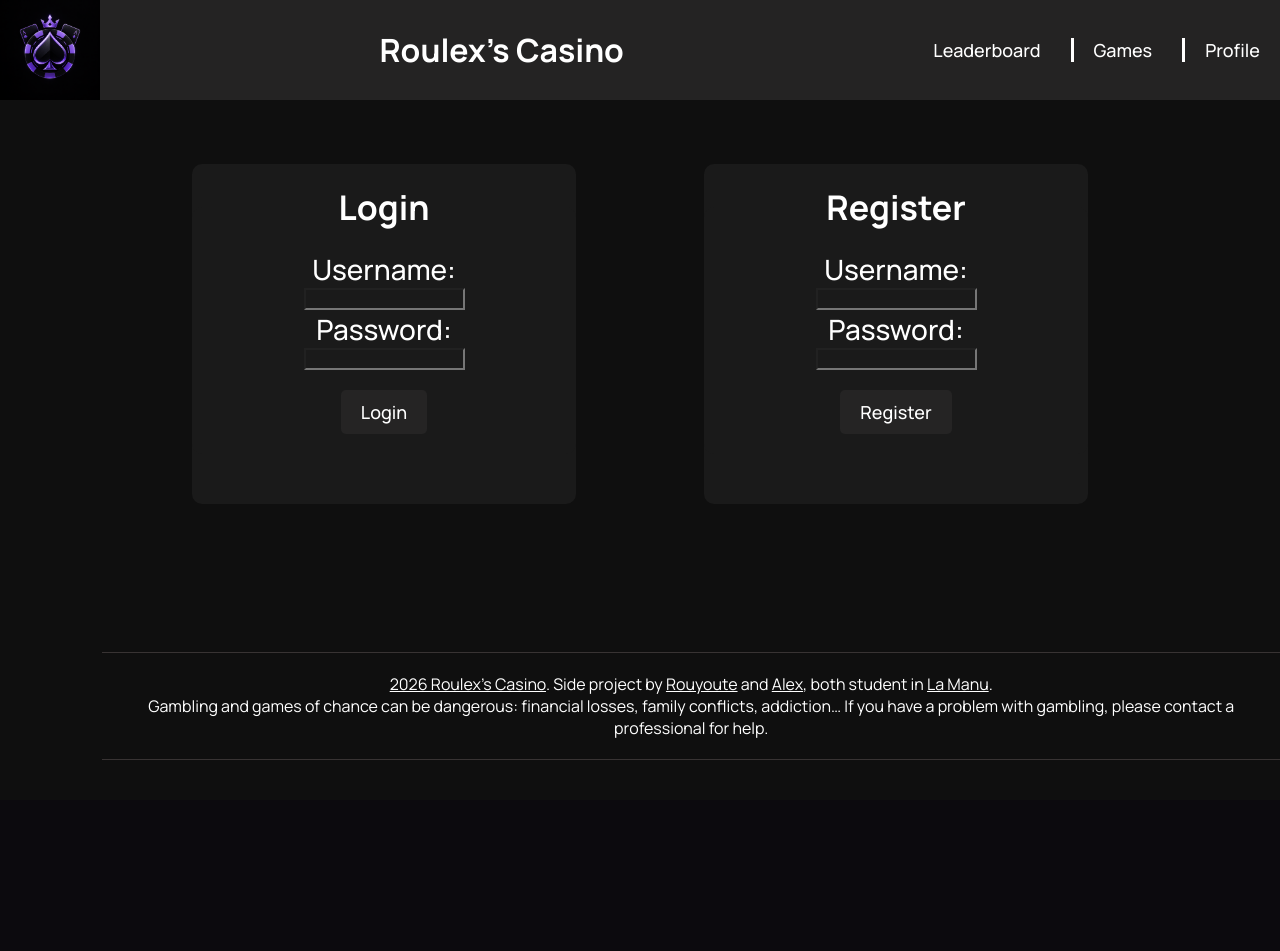
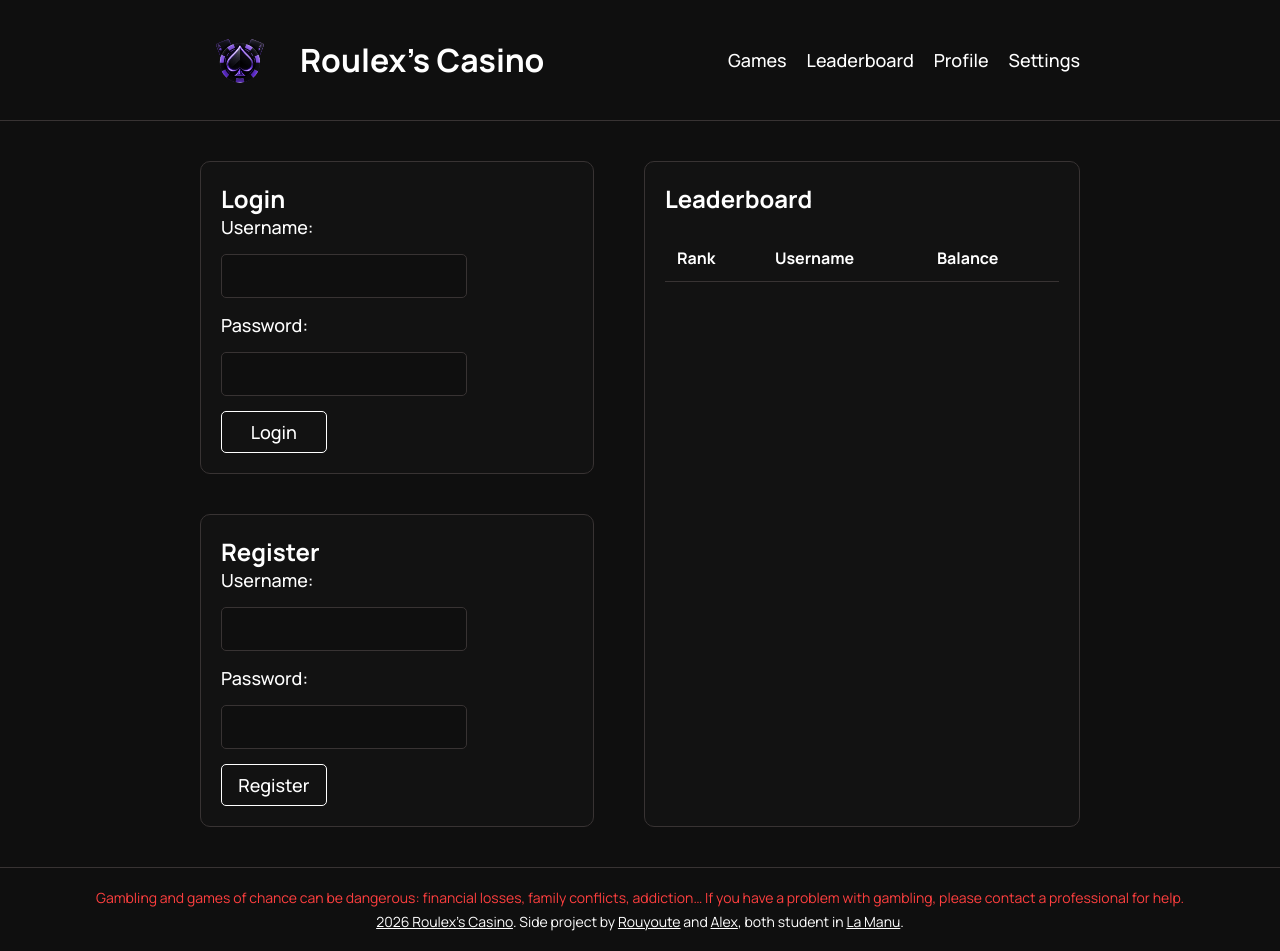
Before and after one commit to Alex-Magnier/Casino, a Python web app: template templates/index.html in a window 1280 px wide. Before the commit the page ends 760 px from the top, so only its background shows below. Run offline with Jinja, Linux system fonts and the light colour scheme; the template is opened without the code that fills it, so the values that code supplies are empty.

Commit message:
Refactor HTML structure and update CSS styles for improved layout and design

```diff
--- a/static/css/style.css
+++ b/static/css/style.css
@@ -1,144 +1,205 @@
-@import url('https://fonts.googleapis.com/css2?family=Arimo:ital,wght@0,400..700;1,400..700&family=Manrope:wght@200..800&family=Ubuntu:ital,wght@0,300;0,400;0,500;0,700;1,300;1,400;1,500;1,700&display=swap');
 
-*{
+@import url('https://fonts.googleapis.com/css2?family=Manrope:wght@400;500;600;700&display=swap');
+
+:root {
+    --background-color: #0f0f0f;
+    --text-color: #ffffff;
+    --second-background-color: #121212;
+    --border-color: #383333;
+}
+
+* {
     margin: 0;
     padding: 0;
+    box-sizing: border-box;
     font-family: "Manrope", sans-serif;
-    background-color: #0f0f0f;
-    color: #fff;
-    text-align: center;
+    color: var(--text-color);
 }
 
-header{
-    width: 100%;
-    height: 100px;
+body {
     display: flex;
+    flex-direction: column;
+    min-height: 100vh;
+    background-color: var(--background-color);
+}
+
+header {
+    padding: 20px 200px;
+    min-height: 120px;
+    display: flex;
+    align-items: center;
     justify-content: space-between;
-    background-color: #242323;
+    background-color: var(--background-color);
+    border-bottom: 1px solid var(--border-color);
+}
+
+header div {
+    display: flex;
     align-items: center;
-    *{
-        background-color: #242323;
+    gap: 20px;
 }
-    figure{
-        width: 100px;
-        height: 100px;
-        img{
-            width: 100%;
-            height: 100%;
-            object-fit: cover;
+
+header div figure img {
+    width: 80px;
+    height: auto;
+    display: block;
 }
-    }
-    h1{
-        font-size: 32;
+
+header h1 {
+    font-size: 32px;
     font-weight: 700;
 }
-    ul{
+
+header nav ul {
     display: flex;
     list-style: none;
-        li{
-            margin: 0 10px;
-            padding: 0 10px;
-            padding-left: 20px;
-            a{
+    gap: 20px;
+}
+
+header nav ul li a {
     text-decoration: none;
-                color: #fff;
+    color: var(--text-color);
     font-size: 18px;
     font-weight: 500;
-                transition: all 0.3s ease-in-out;
-                &:hover{
-                    color: #383333;
+    cursor: pointer;
 }
-            }
-        }
-        li:not(:first-child){
-            border-left-style: solid;
-        }
-    }
+
+header nav ul li a:hover {
+    opacity: 0.7;
 }
 
 main {
+    flex: 1;
+    display: flex;
+    align-items: center;
+    padding: 40px 200px;
+}
+
+#first-section {
+    display: flex;
+    align-items: stretch; /*permet au leaderboard de s'étirer verticalement jusqu'à la hauteur de la colonne contenant Login et Register.*/
     width: 100%;
-    height: calc(50vh - 100px);
+    gap: 50px;
+}
+
+#forms {
     display: flex;
-    background-color: #0f0f0f;
-    h2{
-        font-size: 48px;
+    flex-direction: column;
+    gap: 40px;
+    flex: 1;
+    min-width: 0;
+}
+
+#forms section {
+    width: 100%;
+    background-color: var(--second-background-color);
+    padding: 20px;
+    border-radius: 10px;
+    border: 1px solid var(--border-color);
+}
+
+fieldset {
+    border: none;
+    display: flex;
+    flex-direction: column;
+    gap: 15px;
+    background-color: transparent;
+}
+
+fieldset legend {
+    font-size: 24px;
     font-weight: 700;
-        color: #fff;
 }
-    section:not(last-child){
-        margin-bottom: 5%;
+
+fieldset label {
+    font-size: 18px;
+    font-weight: 500;
 }
-    section{
-        margin-top: 5%;
-        margin-left: 15%;
-        margin-right: 15%;
-        padding: 20px 0;
-        width: 40%;
-        border: 1px none #383333;
+
+fieldset input {
+    width: 70%;
+    padding: 10px;
+    border-radius: 5px;
+    border: 1px solid var(--border-color);
+    background-color: var(--background-color);
+    color: var(--text-color);
+    font-size: 16px;
+    outline: none;
+}
+
+fieldset input:focus {
+    border-color: #9172ff;
+}
+
+fieldset button {
+    padding: 8px 16px;
+    width: 30%;
+    font-size: 18px;
+    font-weight: 500;
+    border-radius: 5px;
+    border: 1px solid #ffffff;
+    background-color: var(--second-background-color);
+    color: var(--text-color);
+    cursor: pointer;
+    transition: 0.2s ease;
+}
+
+fieldset button:hover {
+    background-color: #9172ff;
+    border-color: #9172ff;
+}
+
+#leader-board {
+    flex: 1;
+    min-width: 0;
+    background-color: var(--second-background-color);
+    padding: 20px;
     border-radius: 10px;
-        background-color: #1a1a1a;
-        *{
-            background-color: #1a1a1a;
+    border: 1px solid var(--border-color);
 }
-        fieldset{
-            label{
-                font-size: 28px;
-                font-weight: 500;
-                color: #fff;
+
+#leader-board h2 {
+    font-size: 24px;
+    font-weight: 700;
+    margin-bottom: 20px;
 }
-            legend{
-                font-size: 34px;
+
+#leader-board table {
+    width: 100%;
+    border-collapse: collapse;
+}
+
+#leader-board th,
+#leader-board td {
+    padding: 12px;
+    text-align: left;
+    border-bottom: 1px solid var(--border-color);
+    font-size: 16px;
+}
+
+#leader-board th {
     font-weight: 700;
-                color: #fff;
 }
-            border: 10px solid #383333;
-            border-radius: 10px;
-            border: none;
-            padding: 20px 0;
-            width: 100%;
+
+#leader-board td {
+    font-weight: 400;
+}
+
+footer {
     display: flex;
     flex-direction: column;
     align-items: center;
     justify-content: center;
-        }
-        button{
-            padding: 10px 20px;
-            font-size: 18px;
-            font-weight: 500;
-            margin-top: 20px;
-            color: #ffffff;
-            background-color: #252424;
-            border: none;
-            border-radius: 5px;
-            cursor: pointer;
-            transition: all 0.3s ease-in-out;
-            &:hover{
-                background-color: #383333;
-            }
-        }
-    }
-    section#connexion{
-        margin-right: 5%;
-        width: 100%;
-        height: 100%;
-    }
-    section#enregistrer{
-        margin-left: 5%;
-        width: 100%;
-        height: 100%;
-    }
+    gap: 5px;
+    padding: 20px 40px;
+    text-align: center;
+    border-top: 1px solid var(--border-color);
 }
 
-footer {
-    position: absolute;
-    bottom: 5%;
-    left: 8%;
-    padding: 20px 0;
-    border-top: 1px solid #383333;
-    border-bottom: 1px solid #383333;
-    a:hover{
-        transition: all 0.3s ease-in-out;
-        color: #383333;
+footer p {
+    font-size: 14px;
 }
+
+footer #disclaimer {
+    color: #ff3f3f;
 }
--- a/templates/index.html
+++ b/templates/index.html
@@ -1,5 +1,5 @@
 <!DOCTYPE html>
-<html lang="en">
+<html lang="fr">
 <head>
 
     <meta property="og:title" content="Roulex's Casino">
@@ -17,19 +17,24 @@
 </head>
 <body>
     <header>
+        <div>
             <figure>
                 <img src="../static/imgs/casino.png" alt="Roulex's Casino Logo">
             </figure>
             <h1>Roulex's Casino</h1>
+        </div>
         <nav>
             <ul>
+                <li><a>Games</a></li>
                 <li><a>Leaderboard</a></li>
-                <li><a>Games</a></li>
                 <li><a>Profile</a></li>
+                <li><a>Settings</a></li>
             </ul>
         </nav>
     </header>
     <main>
+        <div id="first-section">
+            <div id="forms">
                 <section id="connexion">
                     <form id="login-form" action="/login" method="post">
                         <fieldset>
@@ -54,10 +59,27 @@
                         </fieldset>
                     </form>
                 </section>
+            </div>
+            <div id="leader-board">
+                <h2>Leaderboard</h2>
+                <table>
+                    <thead>
+                        <tr>
+                            <th>Rank</th>
+                            <th>Username</th>
+                            <th>Balance</th>
+                        </tr>
+                    </thead>
+                    <tbody id="leaderboard-body">
+                        <!-- Leaderboard à venir par la suite -->
+                    </tbody>
+                </table>
+            </div>
+        </div>
     </main>
     <footer>
+        <p id="disclaimer">Gambling and games of chance can be dangerous: financial losses, family conflicts, addiction… If you have a problem with gambling, please contact a professional for help.</p>
         <p><a href="https://github.com/Alex-Magnier/casino/tree/main">2026 Roulex's Casino</a>. Side project by <a href="https://github.com/RouyouteDev">Rouyoute</a> and <a href="https://github.com/Alex-Magnier">Alex</a>, both student in <a href="https://lamanu.fr/">La Manu</a>.</p>
-        <p id="disclaimer">Gambling and games of chance can be dangerous: financial losses, family conflicts, addiction… If you have a problem with gambling, please contact a professional for help.</p>
     </footer>
 </body>
 </html>
```
Also changed, not shown: old/style.css (added, +145 -0 lines), static/imgs/casino.png, 2 other files. Lines whose indentation alone changed are shown as unchanged.
